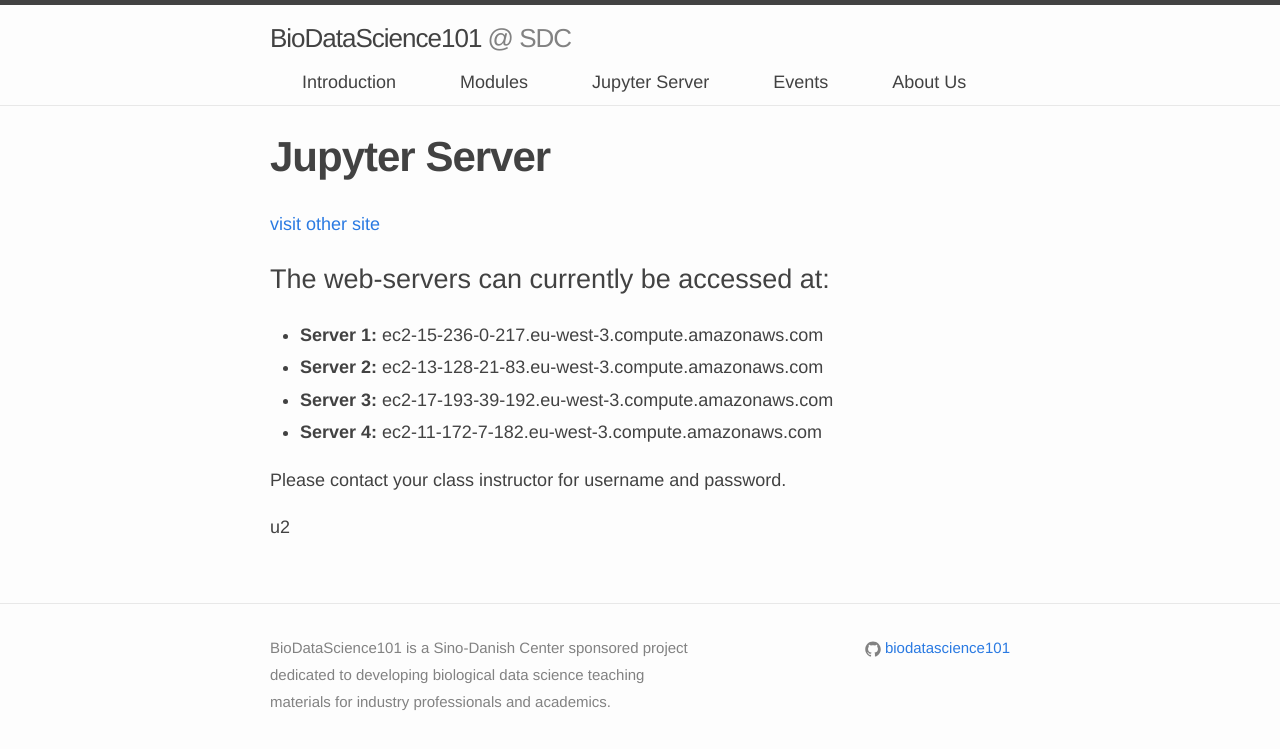
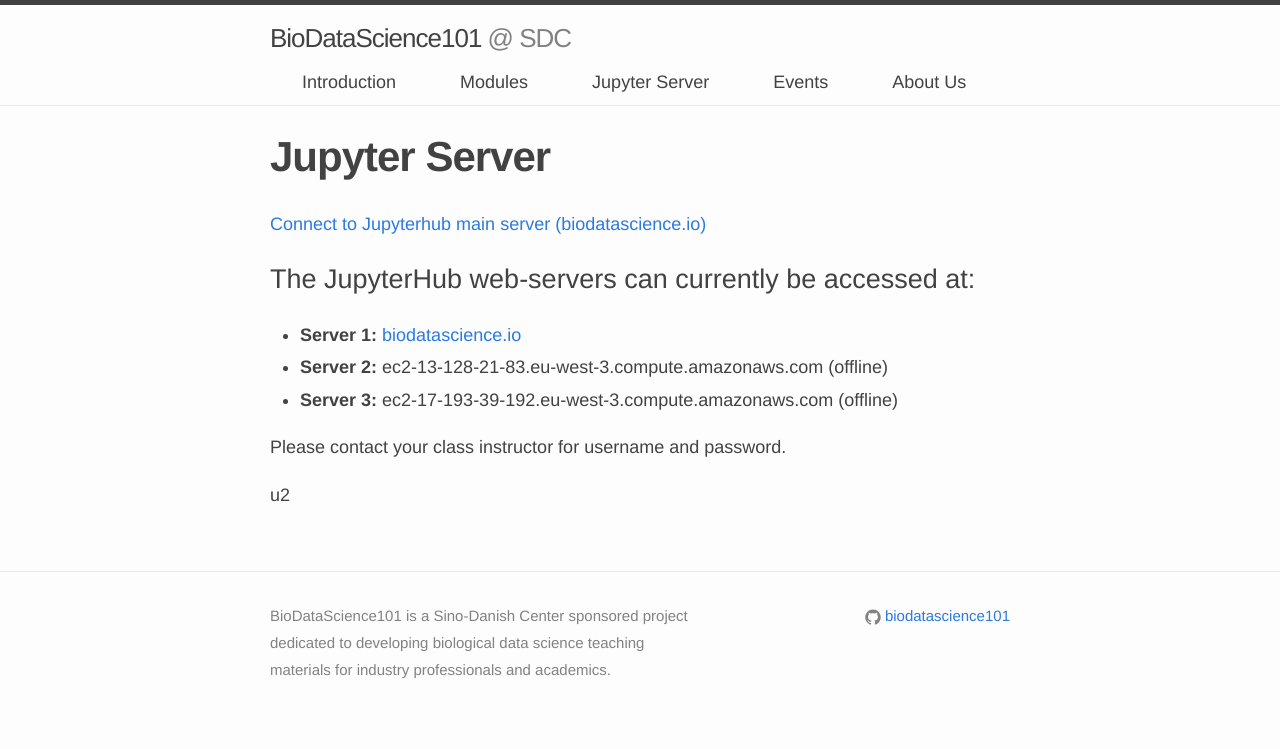
Before and after one commit to biodatascience101/BioDataScience101.github.io, a Jekyll site: the page built from _pages/server/index.md, in a window 1280 px wide. Shown: the top 749 px of the page. Built offline with Jekyll 4.4.1, drawn with Linux system fonts in a browser that asks for light colours; nearby versions of some CDN libraries.

Commit message:
Update index.md

```diff
--- a/_pages/server/index.md
+++ b/_pages/server/index.md
@@ -1,6 +1,6 @@
 ---
 layout: page
-othersite: http://example.com
+othersite: http://www.biodatascience.io
 title: Jupyter Server
 permalink: /server/
 #title: <a href="{{page.othersite}}">Jupyter Server</a>
@@ -8,13 +8,12 @@
 rank: 3
 ---
 
-<a href="{{page.othersite}}">visit other site</a>
+<a href="{{page.othersite}}">Connect to Jupyterhub main server (biodatascience.io)</a>
 
-# The web-servers can currently be accessed at:
-  - **Server 1:** ec2-15-236-0-217.eu-west-3.compute.amazonaws.com
-  - **Server 2:** ec2-13-128-21-83.eu-west-3.compute.amazonaws.com
-  - **Server 3:** ec2-17-193-39-192.eu-west-3.compute.amazonaws.com
-  - **Server 4:** ec2-11-172-7-182.eu-west-3.compute.amazonaws.com
+# The JupyterHub web-servers can currently be accessed at:
+  - **Server 1:** <a href="{{page.othersite}}"> biodatascience.io</a>
+  - **Server 2:** ec2-13-128-21-83.eu-west-3.compute.amazonaws.com (offline)
+  - **Server 3:** ec2-17-193-39-192.eu-west-3.compute.amazonaws.com (offline)
 
 Please contact your class instructor for username and password.
 
```
